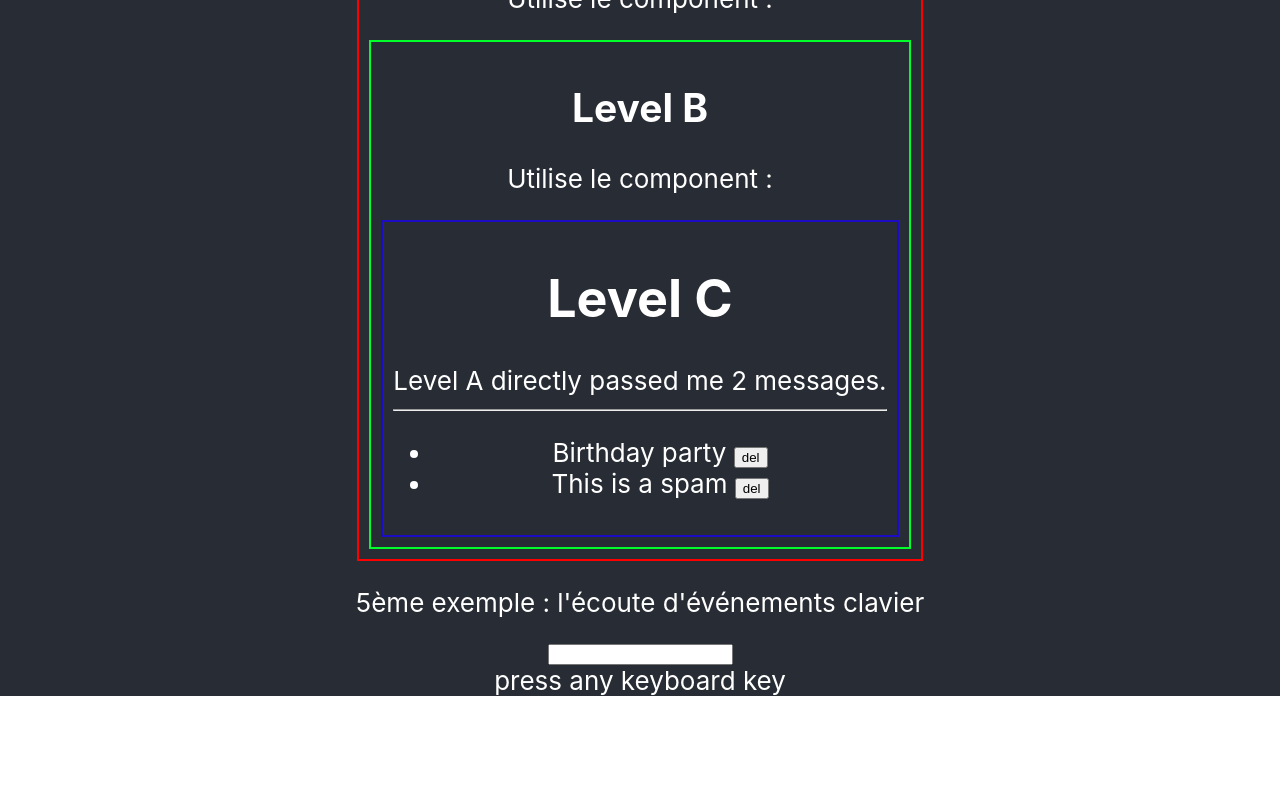
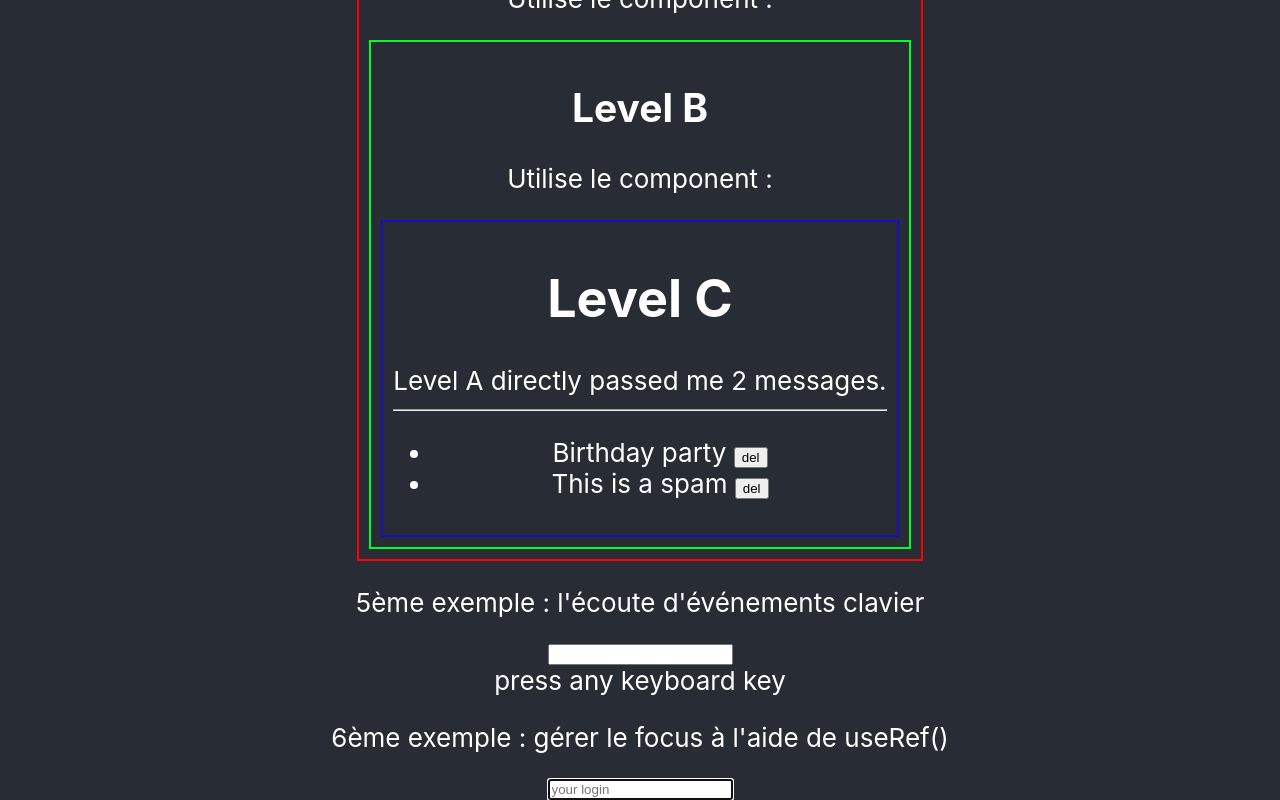
Before and after one commit to julie-j-code/revisions-react-hooks, a React (Create React App) app: page / in a window 1280 px wide. Shown: the part 1188-1988 px from the top of the page. Before the commit the page ends 1884 px from the top, so only its background shows below. Built offline with nearby package versions, Linux system fonts and the light colour scheme; no server answers.

Commit message:
gérer le focus à l'aide de useRef()

```diff
--- a/src/App.js
+++ b/src/App.js
@@ -4,6 +4,7 @@ import FrameworkList from './components/FrameworkList';
 import KeyCode from './components/Keycode';
 import LevelA from './components/LevelA';
 import Like from './components/Like';
+import Login from './components/Login';
 import PostList from './components/PostList';
 
 function App() {
@@ -25,7 +26,8 @@ function App() {
         </MailContextProvider>
         <p>5ème exemple : l'écoute d'événements clavier</p>
         <KeyCode />
-
+        <p>6ème exemple : gérer le focus à l'aide de useRef()</p>
+        <Login />
       </header>
     </div>
   );
--- /dev/null
+++ b/src/components/Login.js
@@ -0,0 +1,34 @@
+import React, { useEffect, useRef, useState } from 'react';
+
+const Login = () => {
+    // qui permettra d'enregistrer un login, donc un userRef
+    const [login, setLogin] = useState('');
+    // pour l'affichage du message quand l'utilisateur aura appuyé sur la touche enter
+    const [messageLogin, setMessageLogin] = useState('');
+    // constante qui retournera un objet qui a une propriété current
+    const loginRef = useRef();
+    // qui nous retourne quand le component est monté
+    // ce à quoi correspont loginRef
+    useEffect(() => {
+        console.log(loginRef);
+        // on a le contrôle sur un élément du DOM programmatiquement !
+        loginRef.current.focus();
+    }, []);
+    const handleChange = (e) => {
+        setLogin(e.target.value);
+    }
+    const handleKeyUp = (e) => {
+        if (e.keyCode === 13) {
+            setMessageLogin(`Trying to login as ${login}`)
+        }
+    }
+    return (
+        <>
+            <input type="text" ref={loginRef} value={login} onChange={handleChange} onKeyUp={handleKeyUp} placeholder="your login" />
+            {/* puisqu'on a un morceau d'état chargé d'afficher notre message, on peut l'utiliser ici pour recracher notre message */}
+            {messageLogin}
+        </>
+    );
+}
+
+export default Login;
```
